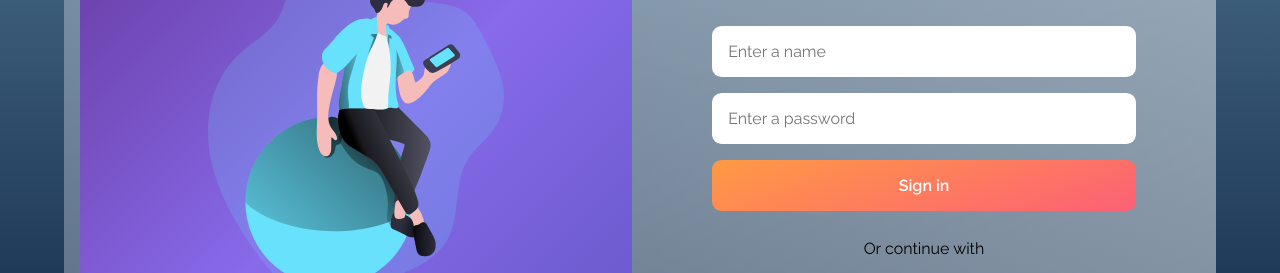
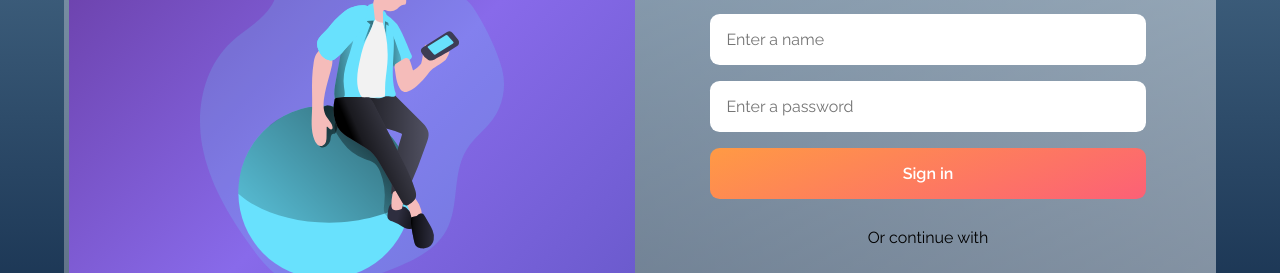
Before and after one commit to Neltj/littleproyects, a plain HTML site: page index.html in a window 1280 px wide. Shown: the part 232-505 px from the top of the page. Drawn offline with Linux system fonts and the light colour scheme.

Commit message:
update form

```diff
--- a/formulariostyles.css
+++ b/formulariostyles.css
@@ -22,12 +22,12 @@ body {
     width: 90%;
     margin: auto;
     overflow: hidden;
-    padding: 1em;
+    padding: .3em;
     border-radius: 1em;
     display: grid;
     grid-auto-rows: max-content;
     grid-template-columns: repeat(auto-fit, minmax(310px, 1fr));
-    gap: 1em;
+    gap: .6em;
     animation: animate 1.5s ease-in-out;
 
 }
```
